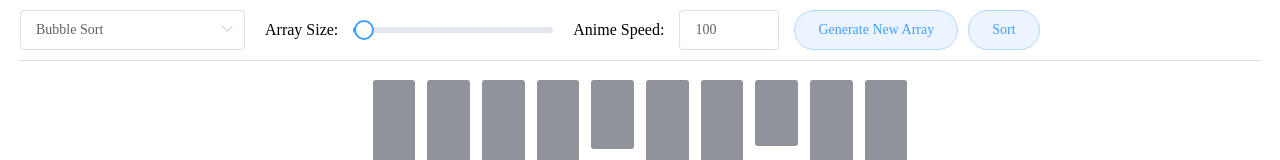
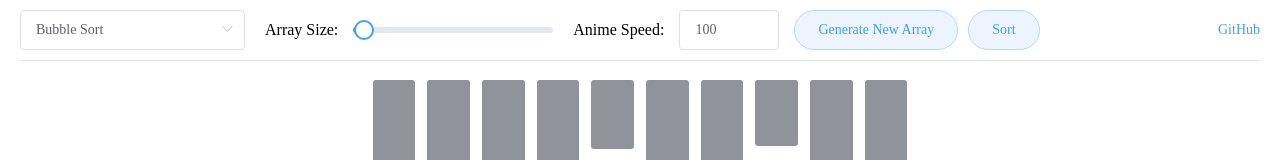
Before and after one commit to YongzeYao/sort-anime, a Vue app: page / in a window 1280 px wide. Shown: the top 160 px of the page. Built offline with nearby package versions, Linux system fonts and the light colour scheme.

Commit message:
Added GitHub link, version 1.0 finished

```diff
--- a/src/components/Toolbar/Toolbar.vue
+++ b/src/components/Toolbar/Toolbar.vue
@@ -13,6 +13,14 @@
     >
     <el-button @click="sort" :disabled="isAnimating" round plain type="primary"
       >Sort</el-button
+    >
+    <el-link
+      :underline="false"
+      target="_blank"
+      class="github-link"
+      href="https://github.com/YongzeYao/sort-anime"
+      type="primary"
+      >GitHub</el-link
     >
   </div>
 </template>
@@ -86,4 +94,9 @@ export default {
   height: 100%;
   border-bottom: 1px solid #dcdfe6;
 }
+
+.github-link {
+  position: absolute;
+  right: 20px;
+}
 </style>
```
Also changed, not shown: 1 other file (tests, documents, lock files or other folders).
